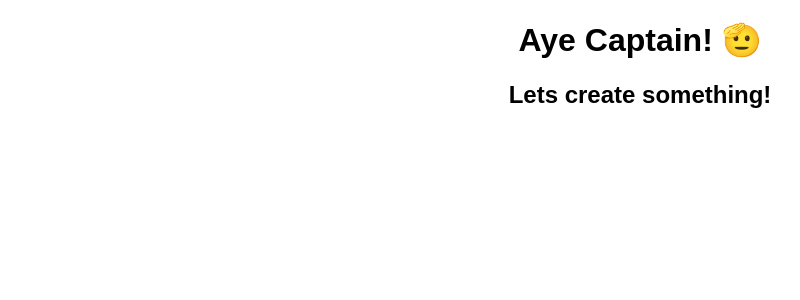
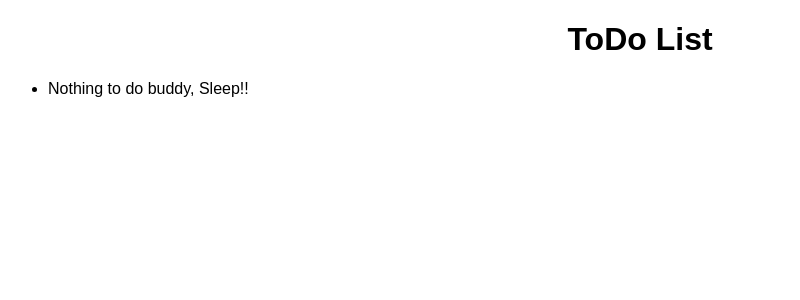
Before and after one commit to aman-shri/ToDoApp, a JavaScript app: page / in a window 1280 px wide. Shown: the top 300 px of the page, without its empty margins (0-800 px from the left). Built offline with nearby package versions, Linux system fonts and the light colour scheme.

Commit message:
'checkpoint-2'

```diff
--- a/src/App.js
+++ b/src/App.js
@@ -1,10 +1,13 @@
 import "./styles.css";
+import Header from "./Header/Header.js";
+import Count from "./Count/Count.js";
+import ToDoList from "./ToDoList/ToDoList.js"
 
 export default function App() {
   return (
-    <div className="Application">
-      <h1>Aye Captain! 🫡</h1>
-      <h2>Lets create something!</h2>
+    <div className="App">
+      <Header />
+      <ToDoList />
     </div>
   );
 }
--- /dev/null
+++ b/src/Count/Count.js
@@ -0,0 +1,3 @@
+export default function Count({ data }) {
+  return <h3>Total Count : {data}</h3>;
+}
--- /dev/null
+++ b/src/Header/Header.js
@@ -0,0 +1,7 @@
+export default function Header() {
+  return (
+    <header className="Header">
+      <h1>ToDo List</h1>
+    </header>
+  );
+}
--- /dev/null
+++ b/src/ToDoList/ToDoList.js
@@ -0,0 +1,8 @@
+
+export default function ToDoList() {
+    return(
+        <ul>
+            <li>Nothing to do buddy, Sleep!!</li>
+        </ul>
+    );
+}
--- a/src/index.js
+++ b/src/index.js
@@ -1,4 +1,5 @@
 import { createRoot } from "react-dom/client";
+
 import App from "./App";
 
 const rootElement = document.getElementById("root");
--- a/src/styles.css
+++ b/src/styles.css
@@ -1,4 +1,7 @@
-.Application {
+.App {
   font-family: sans-serif;
+}
+
+.Header {
   text-align: center;
 }
```
Also changed, not shown: package.json (+5 -6 lines), 1 other file (tests, documents, lock files or other folders).
